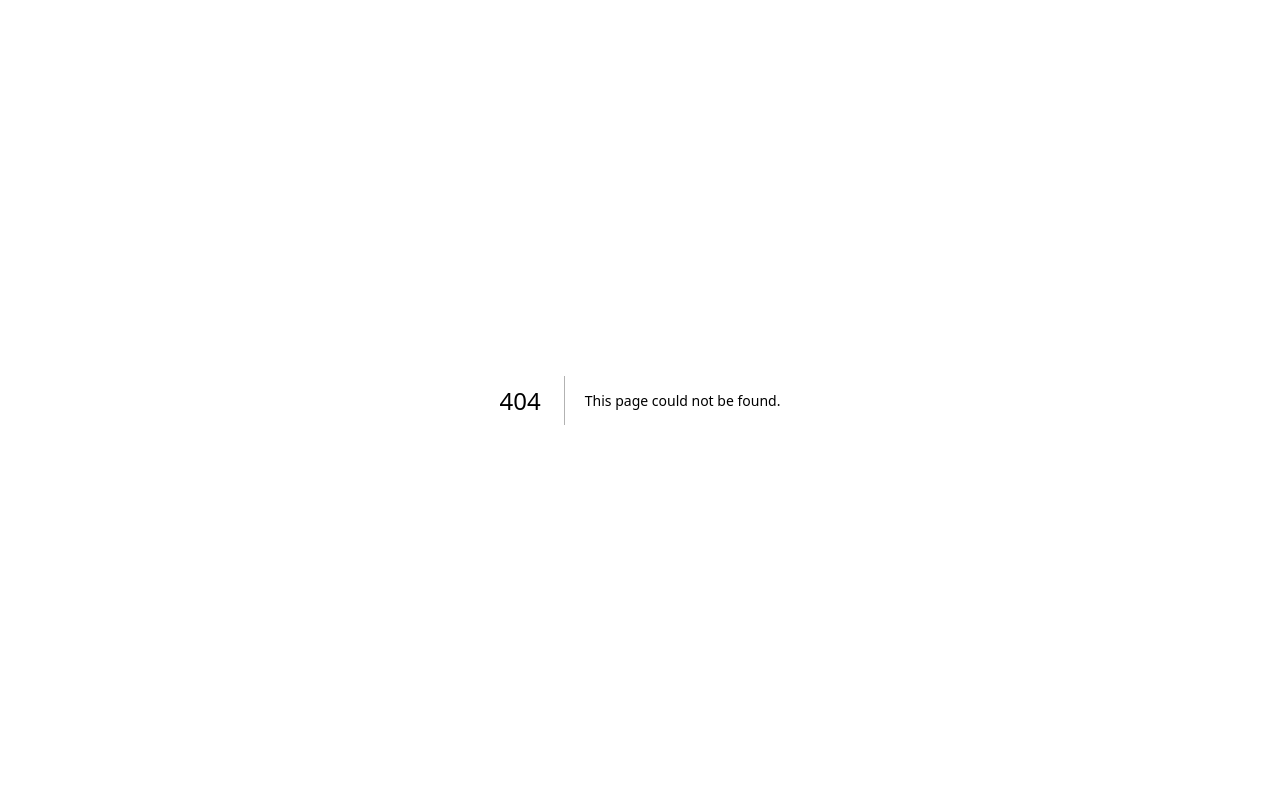
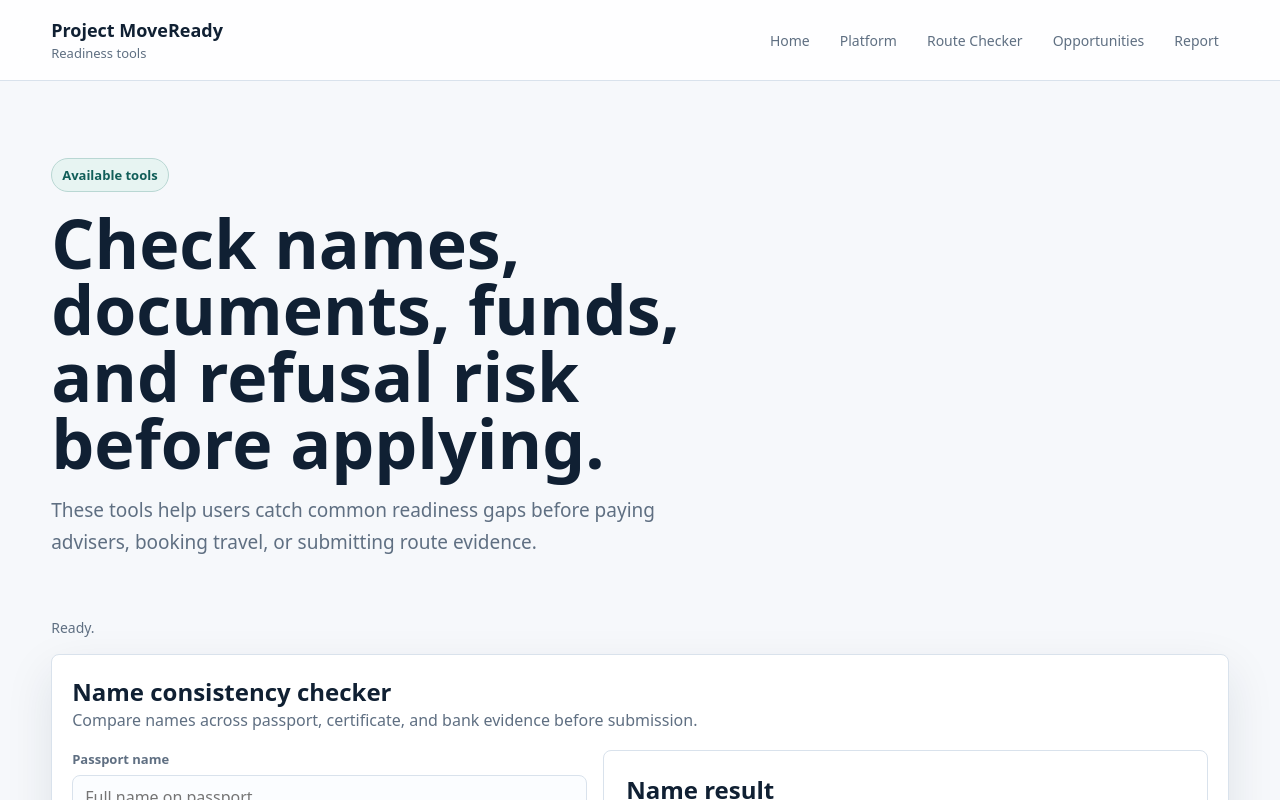
Before and after one commit to SirBM201/SirBM201-moveready-frontend, a Next.js app: page /readiness in a window 1280 px wide. Before the commit this address had no page. Shown: the top 800 px of the page. Built offline with nearby package versions, Linux system fonts and the light colour scheme; no server answers.

Commit message:
Add public readiness tools page

```diff
--- /dev/null
+++ b/app/readiness/page.tsx
@@ -0,0 +1,35 @@
+import ReadinessTools from "@/components/ReadinessTools";
+
+export default function ReadinessPage() {
+  return (
+    <main className="page-shell">
+      <header className="topbar">
+        <a className="brand" href="/">
+          <strong>Project MoveReady</strong>
+          <span>Readiness tools</span>
+        </a>
+        <nav className="nav" aria-label="Main navigation">
+          <a href="/">Home</a>
+          <a href="/platform">Platform</a>
+          <a href="/route-checker">Route Checker</a>
+          <a href="/opportunities">Opportunities</a>
+          <a href="/report-preview">Report</a>
+        </nav>
+      </header>
+
+      <section className="hero-band compact-hero">
+        <div className="hero-copy">
+          <span className="eyebrow">Available tools</span>
+          <h1>Check names, documents, funds, and refusal risk before applying.</h1>
+          <p className="lede">
+            These tools help users catch common readiness gaps before paying advisers, booking travel, or submitting route evidence.
+          </p>
+        </div>
+      </section>
+
+      <section className="section no-top-pad">
+        <ReadinessTools />
+      </section>
+    </main>
+  );
+}
```
